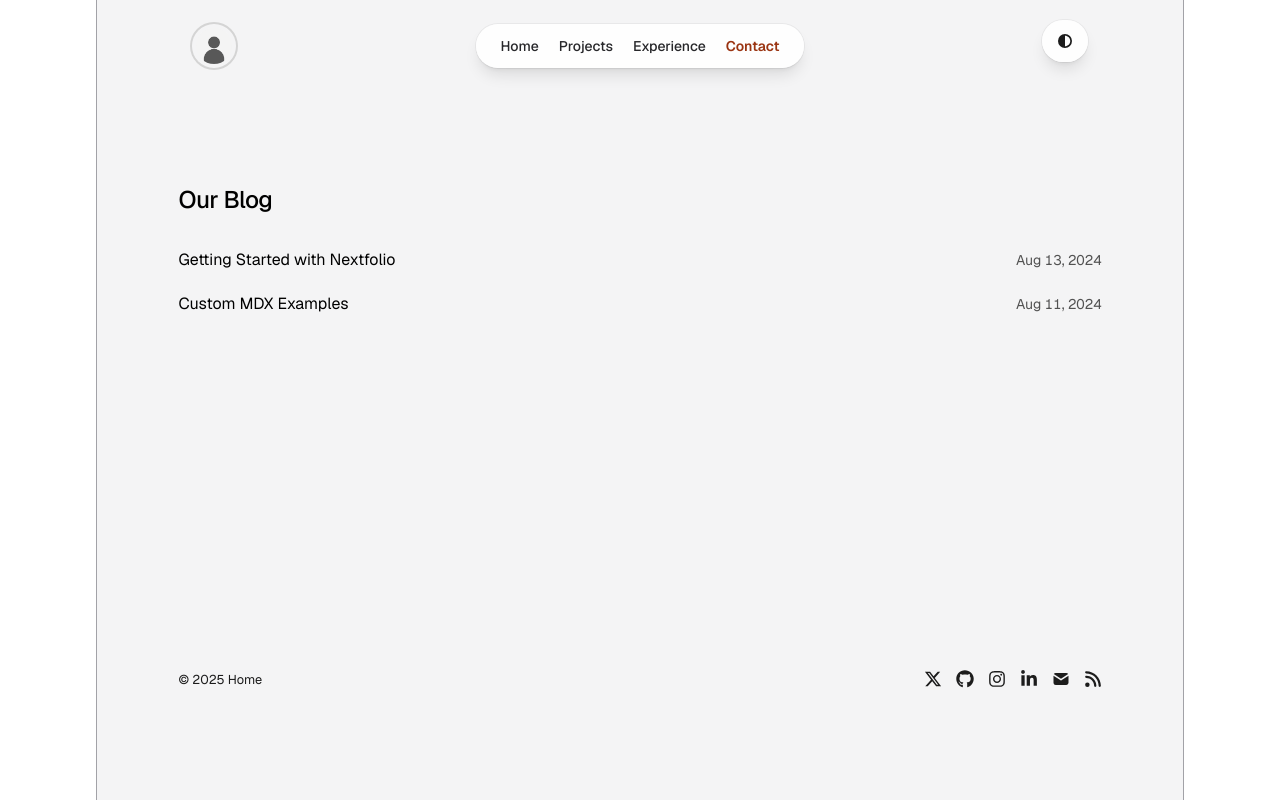
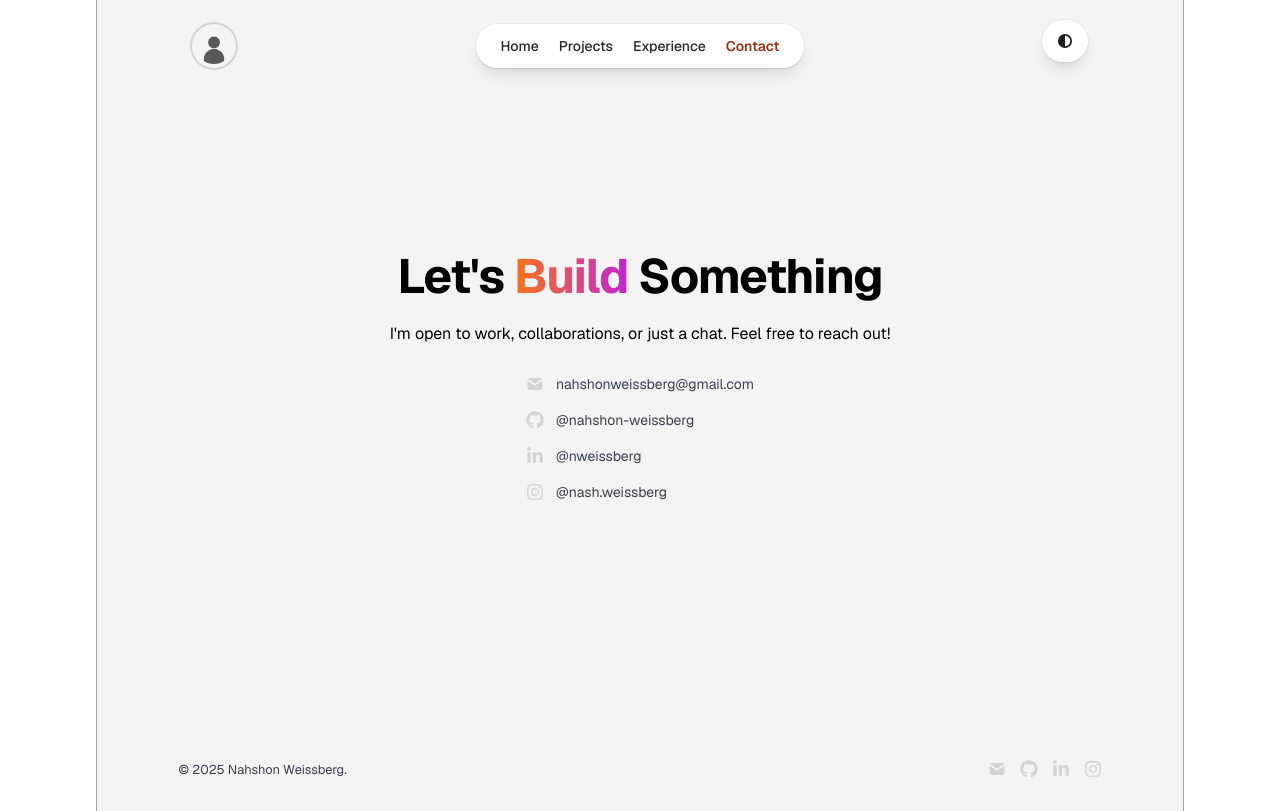
Before and after one commit to h4kyu/portfolio, a Next.js app: page /contact in a window 1280 px wide. Built offline with nearby package versions, Linux system fonts and the light colour scheme.

Commit message:
Contact: template complete [TODO update links to my own]

```diff
--- a/app/components/footer.tsx
+++ b/app/components/footer.tsx
@@ -15,7 +15,7 @@ const YEAR = new Date().getFullYear();
 
 function SocialLink({ href, icon: Icon }) {
   return (
-    <a href={href} target="_blank" rel="noopener noreferrer">
+    <a href={href} target="_blank" rel="noopener noreferrer" className="transition-opacity duration-300 hover:opacity-60">
       <Icon />
     </a>
   );
@@ -23,31 +23,20 @@ function SocialLink({ href, icon: Icon }) {
 
 function SocialLinks() {
   return (
-    <div className="flex text-lg gap-3.5 float-right transition-opacity duration-300 hover:opacity-90">
-      <SocialLink href={socialLinks.twitter} icon={FaXTwitter} />
-      <SocialLink href={socialLinks.github} icon={FaGithub} />
-      <SocialLink href={socialLinks.instagram} icon={FaInstagram} />
-      <SocialLink href={socialLinks.linkedin} icon={FaLinkedinIn} />
-      <SocialLink href={socialLinks.email} icon={TbMailFilled} />
-      <a href="/rss.xml" target="_self">
-        <FaRss />
-      </a>
+    <div className="flex text-lg gap-3.5 float-right text-zinc-300">
+        <SocialLink href={socialLinks.email} icon={TbMailFilled} />
+        <SocialLink href={socialLinks.github} icon={FaGithub} />
+        <SocialLink href={socialLinks.linkedin} icon={FaLinkedinIn} />
+        <SocialLink href={socialLinks.instagram} icon={FaInstagram} />
     </div>
   );
 }
 
 export default function Footer() {
   return (
-    <small className="block lg:mt-24 mt-16 text-[#1C1C1C] dark:text-[#D4D4D4] z-10 w-full pb-8">
+    <small className="block lg:mt-24 mt-16 text-gray-700 dark:text-gray-400 z-10 w-full pb-8">
       <time>© {YEAR}</time>{" "}
-      <a
-        className="no-underline"
-        href={socialLinks.twitter}
-        target="_blank"
-        rel="noopener noreferrer"
-      >
-        {metaData.title}
-      </a>
+      Nahshon Weissberg.
       <style jsx>{`
         @media screen and (max-width: 480px) {
           article {
--- a/app/contact/page.tsx
+++ b/app/contact/page.tsx
@@ -1,5 +1,62 @@
 import Link from "next/link";
 import { formatDate, getBlogPosts } from "app/lib/posts";
+import React from "react";
+import {
+    FaXTwitter,
+    FaGithub,
+    FaInstagram,
+    FaRss,
+    FaLinkedinIn,
+} from "react-icons/fa6";
+import {socialLinks} from "../config";
+import {TbMailFilled} from "react-icons/tb";
+
+function SocialLinks() {
+    return (
+        <div className="flex flex-col items-start space-y-3 text-lg text-zinc-300">
+            <a
+                href={`mailto:${socialLinks.email}`}
+                target="_blank"
+                rel="noopener noreferrer"
+                className="flex items-center gap-3 transition-opacity duration-300 hover:opacity-60"
+            >
+                <TbMailFilled/>
+                <span className="text-sm text-gray-700 dark:text-gray-400">nahshonweissberg@gmail.com</span>
+            </a>
+
+            <a
+                href={socialLinks.github}
+                target="_blank"
+                rel="noopener noreferrer"
+                className="flex items-center gap-3 transition-opacity duration-300 hover:opacity-60"
+            >
+                <FaGithub/>
+                <span className="text-sm text-gray-700 dark:text-gray-400">@nahshon-weissberg</span>
+            </a>
+
+            <a
+                href={socialLinks.linkedin}
+                target="_blank"
+                rel="noopener noreferrer"
+                className="flex items-center gap-3 transition-opacity duration-300 hover:opacity-60"
+            >
+                <FaLinkedinIn/>
+                <span className="text-sm text-gray-700 dark:text-gray-400">@nweissberg</span>
+            </a>
+
+            <a
+                href={socialLinks.instagram}
+                target="_blank"
+                rel="noopener noreferrer"
+                className="flex items-center gap-3 transition-opacity duration-300 hover:opacity-60"
+            >
+                <FaInstagram/>
+                <span className="text-sm text-gray-700 dark:text-gray-400">@nash.weissberg</span>
+            </a>
+        </div>
+
+    );
+}
 
 export const metadata = {
     title: "Contact",
@@ -11,35 +68,22 @@ export default function BlogPosts() {
 
     return (
         <section className="z-10">
-            <h1 className="mb-8 text-2xl font-medium tracking-tight">Our Blog</h1>
-            <div>
-                {allBlogs
-                    .sort((a, b) => {
-                        if (
-                            new Date(a.metadata.publishedAt) >
-                            new Date(b.metadata.publishedAt)
-                        ) {
-                            return -1;
-                        }
-                        return 1;
-                    })
-                    .map((post) => (
-                        <Link
-                            key={post.slug}
-                            className="flex flex-col space-y-1 mb-5 transition-opacity duration-200 hover:opacity-80"
-                            href={`/blog/${post.slug}`}
-                        >
-                            <div className="w-full flex flex-col sm:flex-row justify-between items-start sm:items-center space-y-1 sm:space-y-0 sm:space-x-2">
-                                <h2 className="text-black dark:text-white">
-                                    {post.metadata.title}
-                                </h2>
-                                <p className="text-neutral-600 dark:text-neutral-400 tabular-nums text-sm">
-                                    {formatDate(post.metadata.publishedAt, false)}
-                                </p>
-                            </div>
-                        </Link>
-                    ))}
+            <div className="pt-16 px-4 text-center bg-zinc-100 dark:bg-zinc-900">
+                <h1 className="mb-4 text-5xl font-bold tracking-tight">
+                Let's{" "}
+                    <span className="text-transparent bg-clip-text bg-gradient-to-r to-fuchsia-600 from-orange-500">
+                        Build
+                      </span> Something
+                </h1>
+                <p className="prose prose-neutral dark:prose-invert text-gray-500 dark:text-gray-400">
+                    I'm open to work, collaborations, or just a chat. Feel free to reach out!
+                </p>
+
+                <div className="mt-6 flex flex-col space-y-2 justify-center items-center">
+                    <SocialLinks />
+                </div>
             </div>
+
         </section>
     );
 }
--- a/app/experience/page.tsx
+++ b/app/experience/page.tsx
@@ -45,7 +45,7 @@ export default function Experience() {
             </div>
 
 
-            <ol className="relative border-s-2 border-gray-200 dark:border-gray-700 max-w-[700px] pl-6">
+            <ol className="relative border-s border-zinc-900/15 dark:border-zinc-600/30 max-w-[700px] pl-6">
                 {/* Timeline Item 1 */}
                 <li className="relative mb-10">
                     <div className="relative group transition-transform duration-150 ease-out hover:scale-[1.01]">
```
